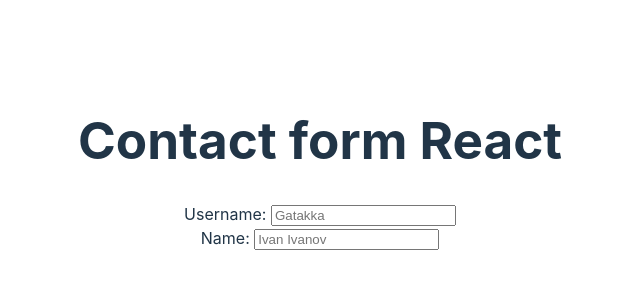
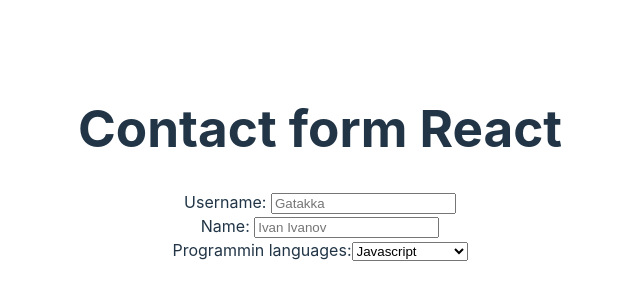
Before and after one commit to nesabg/contact-form-react, a React (Vite) app: page / in a window 1280 px wide. Shown: the part 236-536 px from the top of the page, without its empty margins (320-960 px from the left). Built offline with nearby package versions, Linux system fonts and the light colour scheme.

Commit message:
Feat-Adding_select_and_option_component

```diff
--- a/src/App.jsx
+++ b/src/App.jsx
@@ -1,7 +1,14 @@
 import "./App.css";
 import InputField from "./models/InputField";
+import Select from "./models/Select";
 
 function App() {
+  const listProgramingLangs = [
+    { id: 1, name: "Javascript" },
+    { id: 2, name: "Kotlin" },
+    { id: 3, name: "HTML and CSS" },
+    { id: 4, name: "PHP" },
+  ];
   return (
     <div className="App">
       <h1>Contact form React</h1>
@@ -16,6 +23,7 @@ function App() {
         inputLabel="Name"
         placeholder="Ivan Ivanov"
       />
+      <Select labelText="Programmin languages" data={listProgramingLangs}/>
     </div>
   );
 }
--- a/src/models/InputField.jsx
+++ b/src/models/InputField.jsx
@@ -5,7 +5,7 @@ function InputField({ inputType, inputLabel, placeholder }) {
   return (
     <div>
       <label htmlFor={inputLabel}>{inputLabel}: </label>
-      <input id={inputLabel} type={inputType} placeholder={placeholder} />
+      <input id={inputLabel} type={inputType} placeholder={placeholder} name={inputLabel}/>
     </div>
   );
 }
--- /dev/null
+++ b/src/models/Option.jsx
@@ -0,0 +1,9 @@
+import React from 'react'
+
+function Option({value}) {
+  return (
+    <option value={value}>{value}</option>
+  )
+}
+
+export default Option
--- /dev/null
+++ b/src/models/Select.jsx
@@ -0,0 +1,17 @@
+import React from "react";
+import Option from "./Option";
+
+function Select({ data, labelText }) {
+  return (
+    <div>
+      <label htmlFor="labelText">{labelText}:</label>
+      <select id={labelText} name={labelText}>
+        {data.map((e) => {
+          return <Option id={e.id} value={e.name} />;
+        })}
+      </select>
+    </div>
+  );
+}
+
+export default Select;
```
